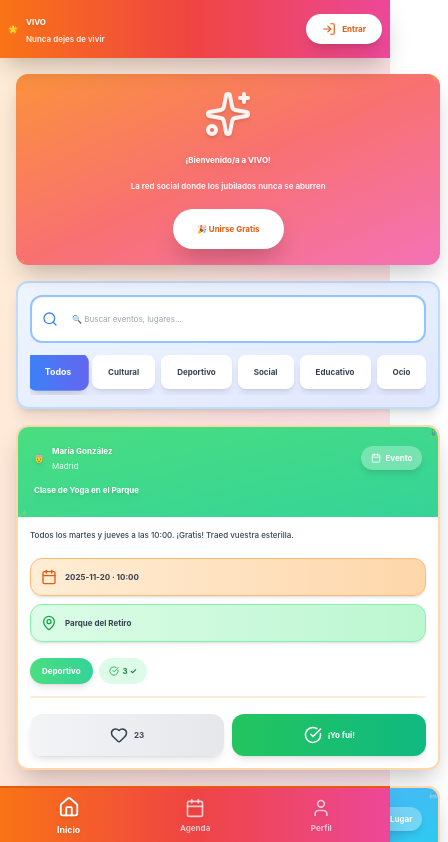
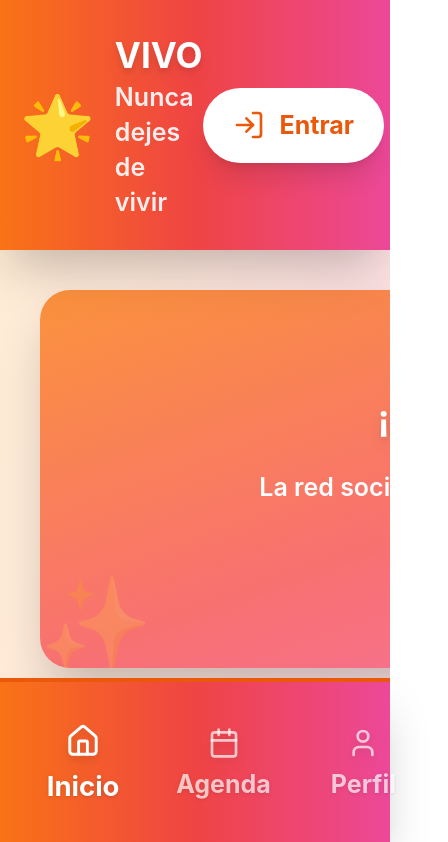
Before and after one commit to HoyVivo/Vivo, a React (Create React App) app: page / in a window 390 px wide. Shown: the top 842 px of the page, 448 px wide, since content can reach past the window. Built offline with nearby package versions, Linux system fonts and the light colour scheme.

Commit message:
Fuentes e iconos extra grandes para móviles

```diff
--- a/src/index.css
+++ b/src/index.css
@@ -18,16 +18,44 @@ code {
 /* Escala automática para móviles */
 /* Ajuste automático para móviles pequeños */
 /* Fuentes grandes para móviles SIN escalar el layout */
+/* Fuentes EXTRA grandes para móviles */
 @media (max-width: 640px) {
-  html {
-    font-size: 24px; /* Base más grande */
+  /* Contenedor principal más estrecho */
+  #root > div {
+    max-width: 100vw !important;
+    overflow-x: hidden;
   }
 
-  body {
-    zoom: 0.5; /* Encoge TODO al 50% */
+  /* Fuentes base GRANDES */
+  html {
+    font-size: 20px;
   }
 
-  * {
-    font-size: inherit !important; /* Las fuentes NO se encogen */
+  /* Multiplicadores de fuente */
+  h1 {
+    font-size: 2.5rem !important; /* 50px */
+  }
+
+  h2 {
+    font-size: 2rem !important; /* 40px */
+  }
+
+  h3, .text-3xl, .text-4xl {
+    font-size: 1.75rem !important; /* 35px */
+  }
+
+  p, span, button, input, .text-2xl, .text-xl {
+    font-size: 1.25rem !important; /* 25px */
+  }
+
+  /* Iconos grandes */
+  svg {
+    width: 32px !important;
+    height: 32px !important;
+  }
+
+  /* Botones más grandes */
+  button {
+    padding: 1rem 1.5rem !important;
   }
 }
```
